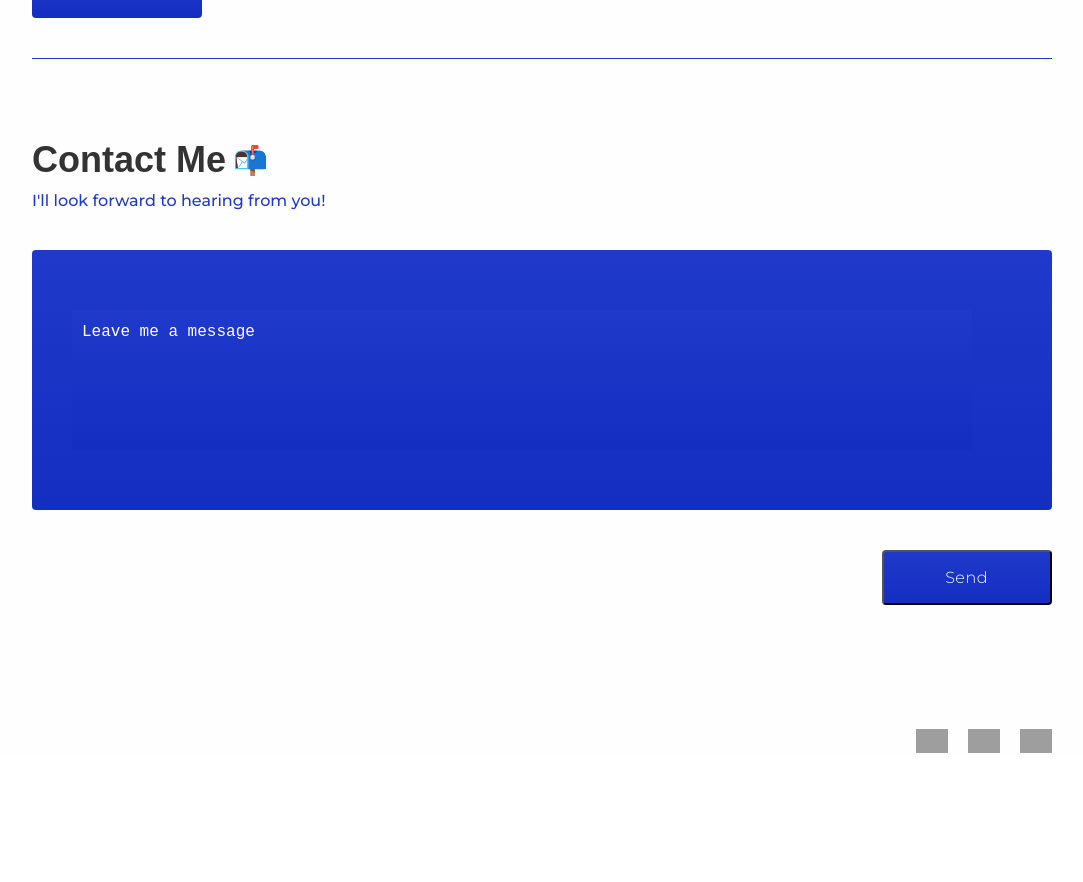
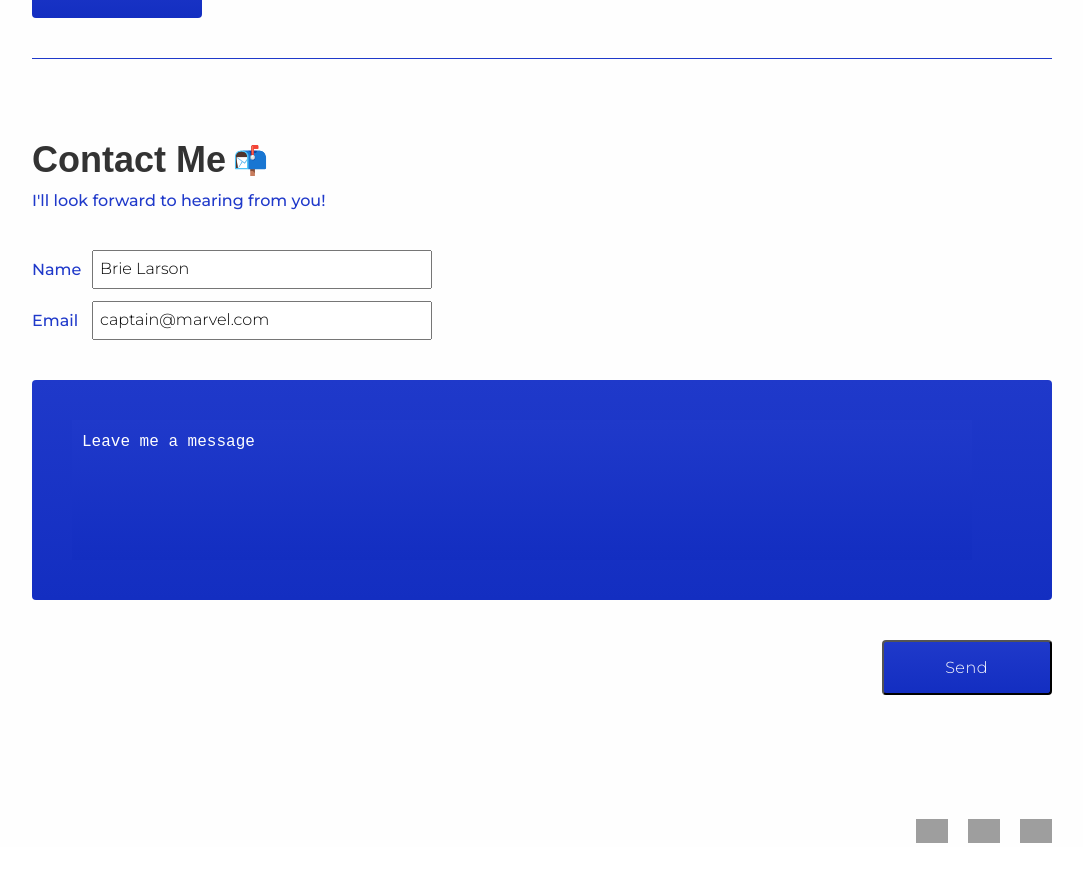
Before and after one commit to emrekaraca/AboutMe2, a React (Create React App) app: page / in a window 1280 px wide. Shown: the part 1980-2862 px from the top of the page, without its empty margins (98-1181 px from the left). Before the commit the page ends 2817 px from the top, so only its background shows below. Built offline with nearby package versions, Linux system fonts and the light colour scheme; no server answers; grey boxes are pictures that could not be loaded; a web font is replaced by a local one.

Commit message:
add user input

```diff
--- a/src/components/ContactMe.js
+++ b/src/components/ContactMe.js
@@ -1,5 +1,5 @@
-import React, {useState} from "react"
-import styled from 'styled-components'
+import React, { useState, useEffect } from "react";
+import styled from "styled-components";
 
 const Emoji = styled.span`
 	font-size: 28px;
@@ -9,38 +9,73 @@ const Emoji = styled.span`
 	letter-spacing: 4px;
 `;
 
-
 const ContactMe = () => {
 	const [message, setMessage] = useState("");
 	const handleMessageChange = (event) => {
-        setMessage(event.target.value)
-    }
+		setMessage(event.target.value);
+	};
 
-    return(
-        <div className="contactMe" id="contactMe">
-            <div className="container">
-                <h1 className="title left">Contact Me<Emoji>📬</Emoji></h1>
-                <h2 className="subTitle left">I'll look forward to hearing from you!</h2>
-                {/* <p className="text left"></p> */}
-                <div className="messageBoxWrapper">
+	const [name, setName] = useState("Brie Larson");
+	const [email, setEmail] = useState("captain@marvel.com");
 
+	const handleNameChange = (event) => {
+		setName(event.target.value);
+	};
+	const handleEmailChange = (event) => {
+		setEmail(event.target.value);
+	};
+
+	return (
+		<div className='contactMe' id='contactMe'>
+			<div className='container'>
+				<h1 className='title left'>
+					Contact Me<Emoji>📬</Emoji>
+				</h1>
+				<h2 className='subTitle left'>
+					I'll look forward to hearing from you!
+				</h2>
+				<div className='inputContainer left-start'>
+					<div className='inputName '>
+						<label className='subTitle' for='name'>
+							Name
+						</label>
+						<input
+							type='name'
+							name='name'
+							id='name'
+							value={name}
+							onChange={handleNameChange}
+						/>
+					</div>
+					<div className='inputEmail '>
+						<label className='subTitle' for='email'>
+							Email
+						</label>
+						<input
+							type='email'
+							name='email'
+							id='email'
+							value={email}
+							onChange={handleEmailChange}
+						/>
+					</div>
+				</div>
+				<div className='messageBoxWrapper'>
 					<textarea
-                    className="messageBox"
-                    placeholder="Leave me a message"
-                    onChange={handleMessageChange}/>
-
+						className='messageBox'
+						placeholder='Leave me a message'
+						onChange={handleMessageChange}
+					/>
 				</div>
 				<button
-                    className="basicButton right-end"
+					className='basicButton right-end'
 					style={{ cursor: "pointer" }}
 				>
 					Send
 				</button>
 			</div>
 		</div>
-    )
+	);
+};
 
-
-}
-
-export default ContactMe
+export default ContactMe;
--- a/src/styles.css
+++ b/src/styles.css
@@ -128,7 +128,7 @@
   grid-column: 1/7;
   border-radius: 4px;
   margin: 40px 0;
-  padding: 60px 40px;
+  padding: 40px 40px;
   display: flex;
   flex-direction: column;
   justify-content: flex-start;
@@ -154,3 +154,46 @@
   color: #fefefe;
   font-weight: 300;
 }
+
+.inputContainer{
+  margin-top: 40px;
+}
+
+
+.inputName{
+  display: flex;
+  justify-content: flex-start;
+  align-items: center;
+  margin-bottom: 12px;
+}
+
+.inputEmail{
+  display: flex;
+  justify-content: flex-start;
+  align-items: center;
+}
+
+
+.inputName, .inputEmail{
+  display: grid;
+  width: 400px;
+  grid-template-columns: 60px 1fr;
+  /* border: 1px solid green; */
+}
+
+.inputName label, .inputEmail label{
+  text-align: left;
+  padding: 3px 6px 3px 0;
+}
+
+.inputName input, .inputEmail input{
+  grid-column-start: 2;
+  /* border: 2px solid orange; */
+  padding: 3px 6px;
+  font-size: 16px;
+  font-family: 'Montserrat', sans-serif;
+  font-weight: 300;
+  line-height: 1.8;
+  text-decoration: none;
+  outline: none;
+}
```
Lines whose indentation alone changed are shown as unchanged.
